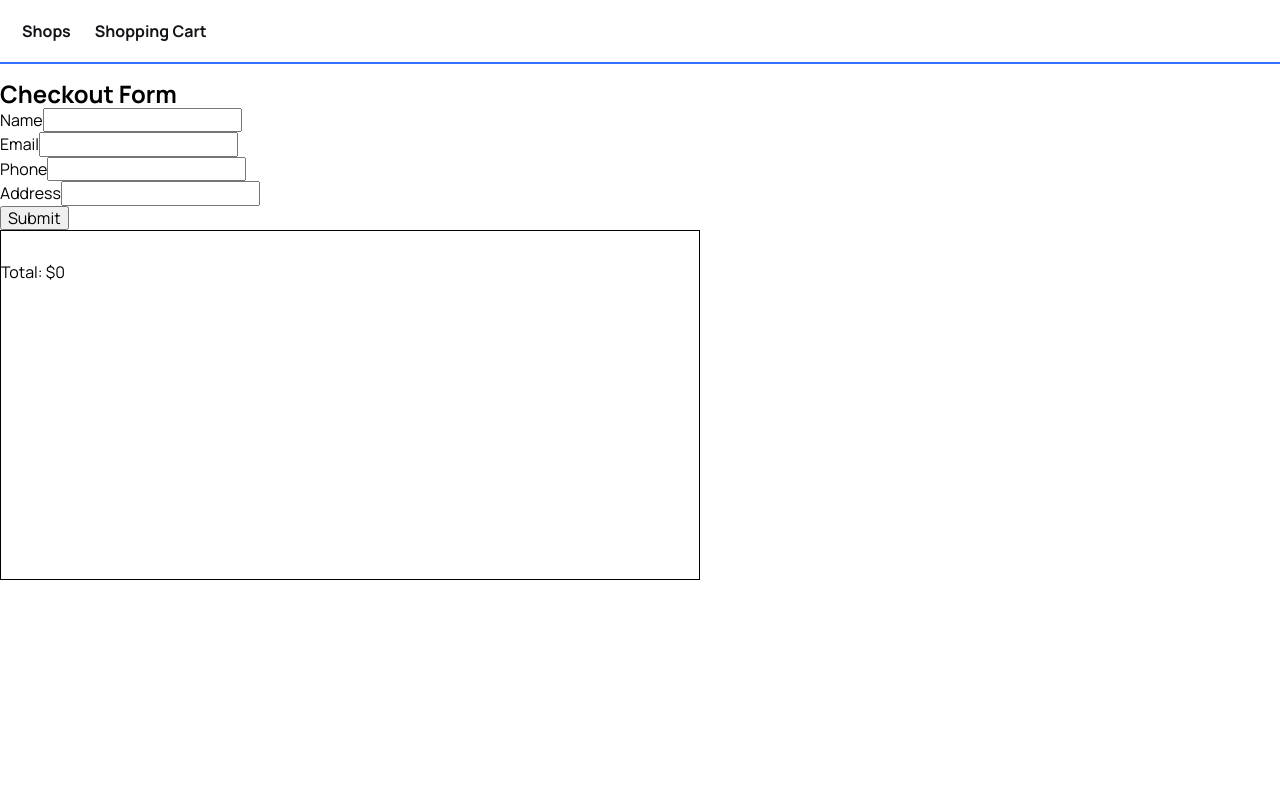
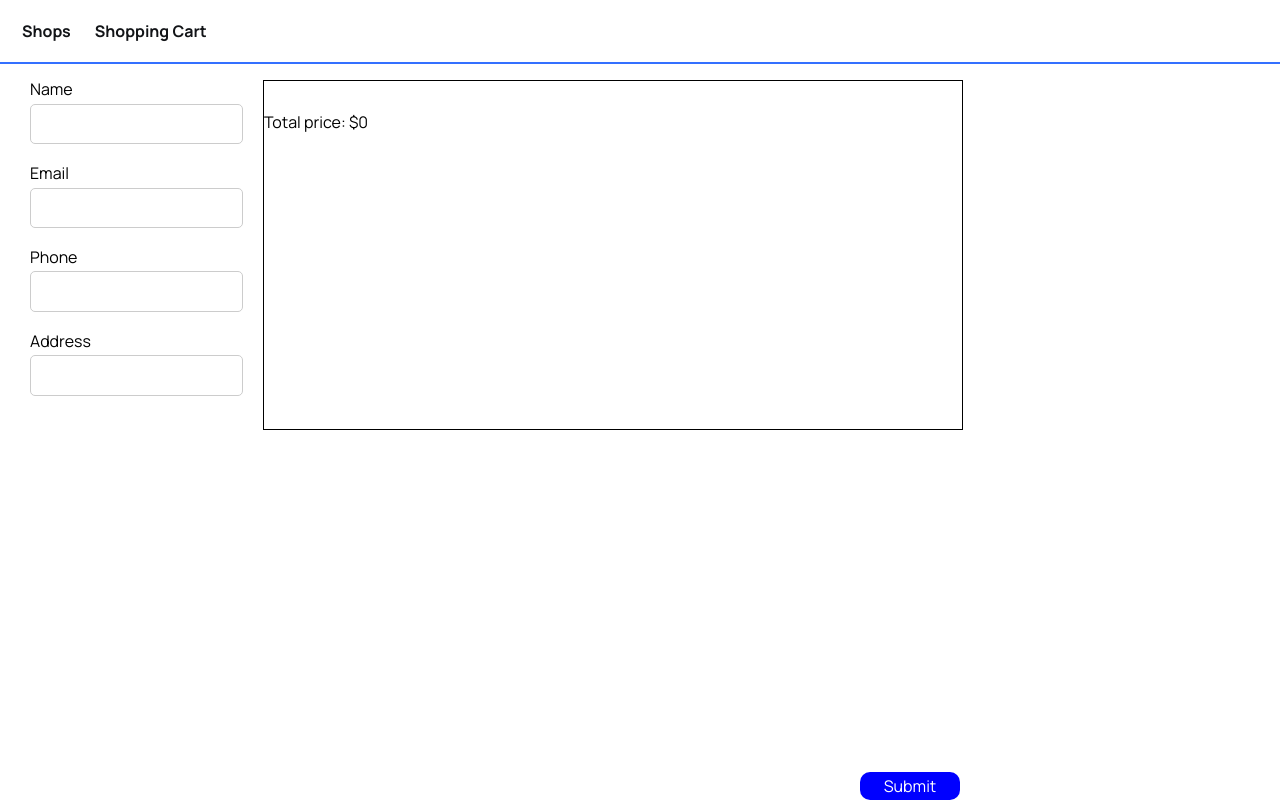
Before and after one commit to Nataly-Naf/Medicine-Delivery-app, a React (Create React App) app: page /Medicine-Delivery-app/cart in a window 1280 px wide. Built offline with nearby package versions, Linux system fonts and the light colour scheme.

Commit message:
Adding styles to formik

```diff
--- a/src/components/FormComponent/Form.js
+++ b/src/components/FormComponent/Form.js
@@ -1,10 +1,17 @@
 import React from 'react';
 import { Formik, Form, Field, ErrorMessage } from 'formik';
+import {
+  FormWrapper,
+  FormGroup,
+  Label,
+  Input,
+  ErrorMsg,
+  SubmitButton,
+} from './Form.styled.js';
 
 export const FormComponent = ({ handleSubmit }) => {
   return (
-    <div>
-      <h2>Checkout Form</h2>
+    <FormWrapper>
       <Formik
         initialValues={{ name: '', email: '', phone: '', address: '' }}
         validate={values => {
@@ -18,32 +25,32 @@ export const FormComponent = ({ handleSubmit }) => {
       >
         {({ isSubmitting }) => (
           <Form>
-            <div>
-              <label htmlFor="name">Name</label>
-              <Field type="text" name="name" />
-              <ErrorMessage name="name" component="div" />
-            </div>
-            <div>
-              <label htmlFor="email">Email</label>
-              <Field type="email" name="email" />
-              <ErrorMessage name="email" component="div" />
-            </div>
-            <div>
-              <label htmlFor="phone">Phone</label>
-              <Field type="text" name="phone" />
-              <ErrorMessage name="phone" component="div" />
-            </div>
-            <div>
-              <label htmlFor="address">Address</label>
-              <Field type="text" name="address" />
-              <ErrorMessage name="address" component="div" />
-            </div>
-            <button type="submit" disabled={isSubmitting}>
+            <FormGroup>
+              <Label htmlFor="name">Name</Label>
+              <Field as={Input} type="text" name="name" />
+              <ErrorMessage name="name" component={ErrorMsg} />
+            </FormGroup>
+            <FormGroup>
+              <Label htmlFor="email">Email</Label>
+              <Field as={Input} type="email" name="email" />
+              <ErrorMessage name="email" component={ErrorMsg} />
+            </FormGroup>
+            <FormGroup>
+              <Label htmlFor="phone">Phone</Label>
+              <Field as={Input} type="text" name="phone" />
+              <ErrorMessage name="phone" component={ErrorMsg} />
+            </FormGroup>
+            <FormGroup>
+              <Label htmlFor="address">Address</Label>
+              <Field as={Input} type="text" name="address" />
+              <ErrorMessage name="address" component={ErrorMsg} />
+            </FormGroup>
+            <SubmitButton type="submit" disabled={isSubmitting}>
               Submit
-            </button>
+            </SubmitButton>
           </Form>
         )}
       </Formik>
-    </div>
+    </FormWrapper>
   );
 };
--- /dev/null
+++ b/src/components/FormComponent/Form.styled.js
@@ -0,0 +1,49 @@
+import styled from 'styled-components';
+
+export const FormWrapper = styled.div`
+  max-width: 400px;
+  margin-left: 30px;
+`;
+
+export const FormGroup = styled.div`
+  margin-bottom: 20px;
+`;
+
+export const Label = styled.label`
+  display: block;
+  margin-bottom: 5px;
+`;
+
+export const Input = styled.input`
+  width: 100%;
+  padding: 10px;
+  border: 1px solid #ccc;
+  border-radius: 5px;
+`;
+
+export const ErrorMsg = styled.div`
+  color: red;
+  font-size: 14px;
+  margin-top: 5px;
+`;
+
+export const SubmitButton = styled.button`
+ width: 100px;
+ display:inline-block;
+  min-height: 20px;
+  background-color: blue;
+  color: white;
+  border: none;
+  cursor: pointer;
+  margin-right: 10px;
+  border-radius: 10px;
+  padding: 5px;
+  transition: all 0.3s ease;
+  margin-top: 15px;
+  position: absolute;
+  bottom: 0px;
+  right: 310px;
+
+
+   &:hover {
+    background-color: darkblue;`;
--- a/src/components/ShoppingCart/ShoppingCart.js
+++ b/src/components/ShoppingCart/ShoppingCart.js
@@ -57,7 +57,7 @@ export const ShoppingCart = () => {
           </StyledItem>
         ))}
       </CartProductsList>
-      <p>Total: ${calculateTotal()}</p>
+      <p>Total price: ${calculateTotal()}</p>
     </CartProductsWrapper>
   );
 };
--- a/src/pages/ShoppingCart.js
+++ b/src/pages/ShoppingCart.js
@@ -43,7 +43,7 @@ export default function CartPage() {
   };
 
   return (
-    <div>
+    <div style={{ display: 'flex', justifyContent: 'flex-start', gap: '20px' }}>
       <FormComponent handleSubmit={handleSubmit} />
       <ShoppingCart />
     </div>
```
